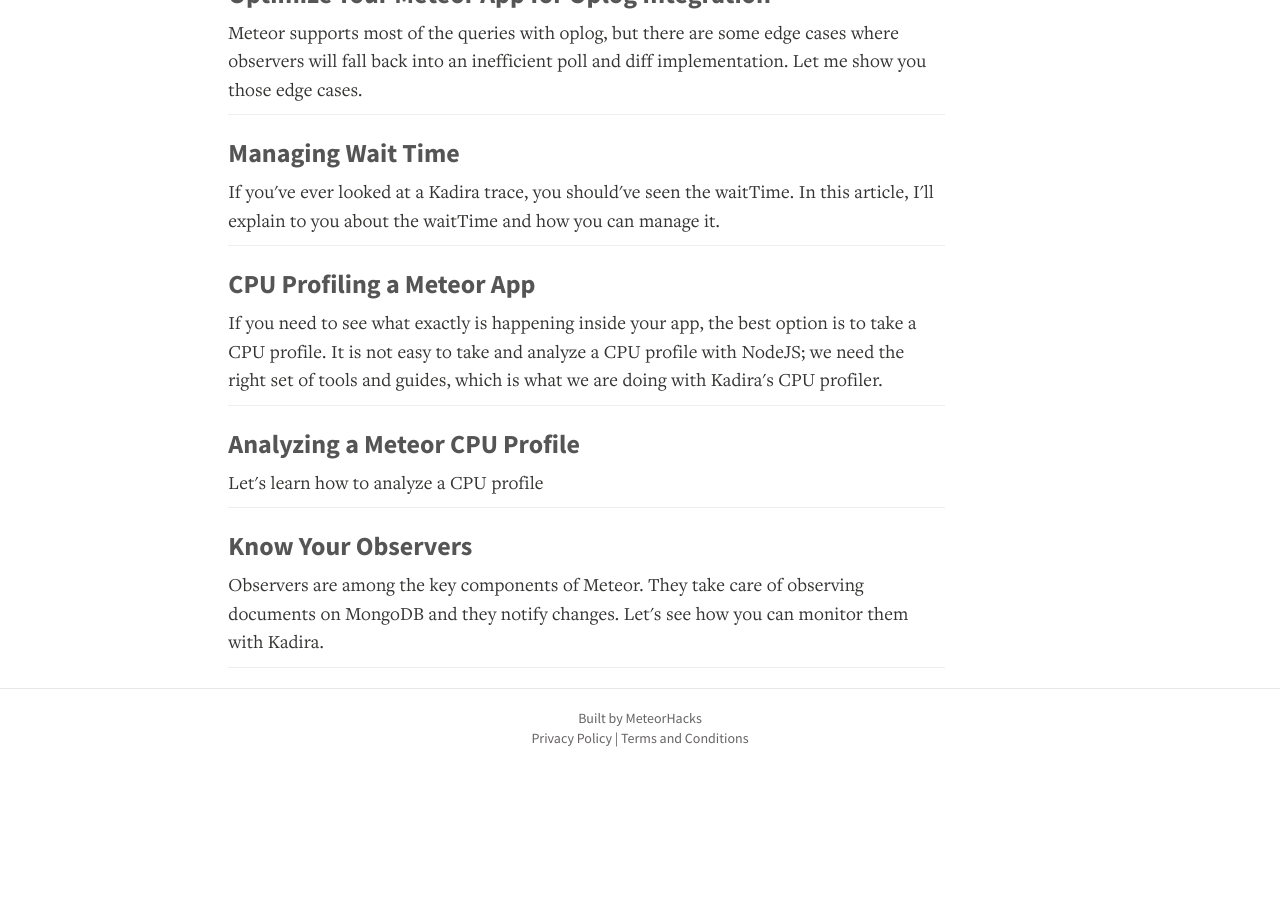
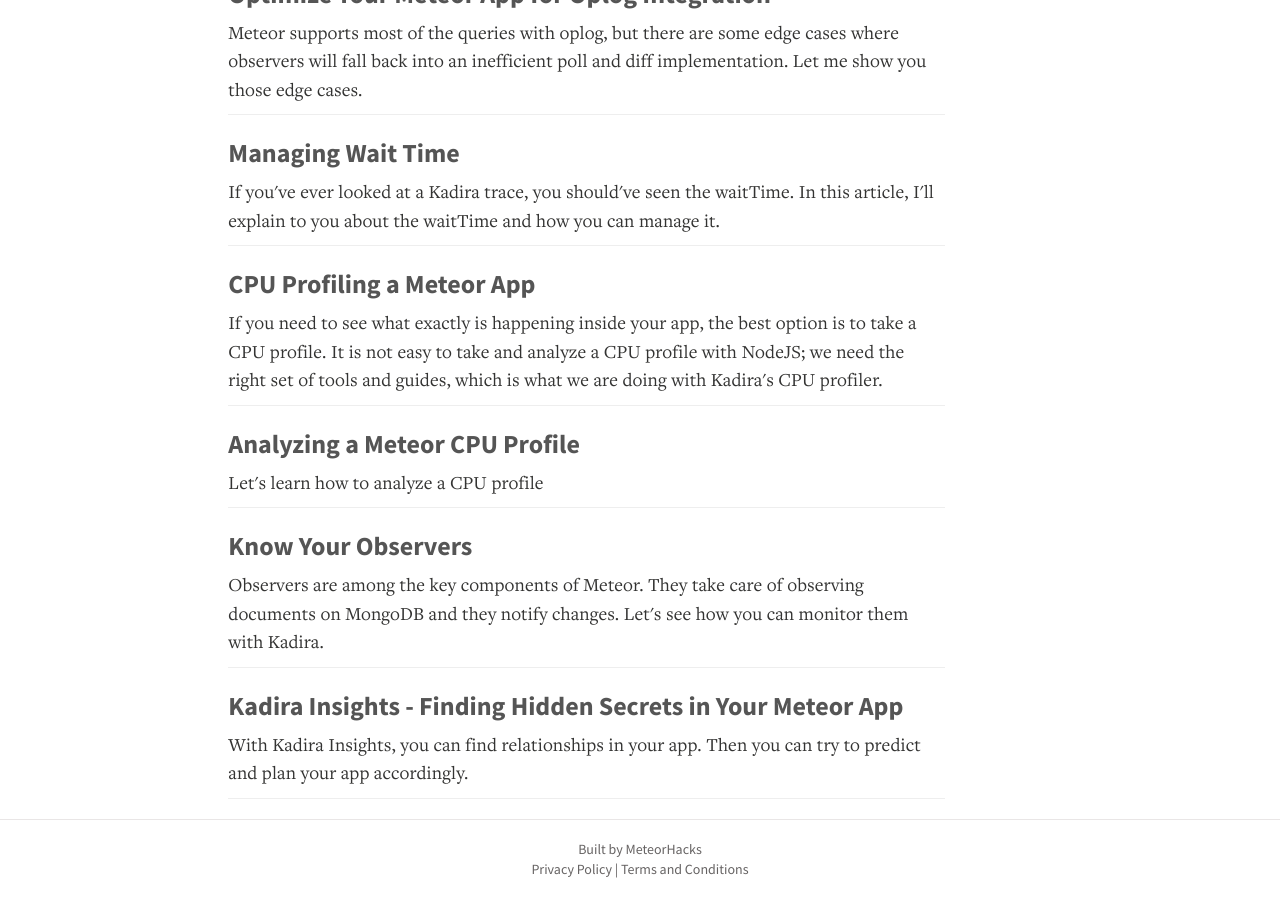
Before and after one commit to kadiraio/kadiraio.github.io, a Jekyll site: the page built from academy/index.html, in a window 1280 px wide and 900 px high, scrolled down 1033 px. Built offline with Jekyll 4.4.1, drawn with Linux system fonts in a browser that asks for light colours; before the commit the page ends 1802 px from its top, so only the background shows below that; some of the changed lines change nothing that is shown.

Commit message:
added kadira-insights academy article

```diff
--- a/_data/academy.yml
+++ b/_data/academy.yml
@@ -54,3 +54,8 @@
     date: "13, November 2014"
     link: /academy/know-your-observers
     summery: "Observers are among the key components of Meteor. They take care of observing documents on MongoDB and they notify changes. Let's see how you can monitor them with Kadira."
+  -
+    title: "Kadira Insights - Finding Hidden Secrets in Your Meteor App"
+    date: "5, January 2015"
+    link: /academy/kadira-insights
+    summery: "With Kadira Insights, you can find relationships in your app. Then you can try to predict and plan your app accordingly."
--- /dev/null
+++ b/_posts/academy/2015-01-05-kadira-insights.md
@@ -0,0 +1,77 @@
+---
+layout: academy_post
+title: Kadira Insights - Finding Hidden Secrets in Your Meteor App
+permalink: /academy/kadira-insights
+---
+
+We keep a huge amount of data about your application as metrics. Even though they are just metrics, you can use them to identify patterns in your app. You can use **Kadira Insights** to play around with those metrics and find hidden secrets.
+
+![Kadira Insights - CPU Usage vs Active Sessions](https://cldup.com/frEDl-6BNQ.png)
+
+Kadira Insights can find relationships in your application and make predictions based on those relationships. Thus, you can use it as a capacity planning tool. There are many things you can do with those relationships.
+
+Watch the following video. It's an overview of how to use Kadira Insights. After you’ve seen it, I'll show you what kind of insights you can derive.
+
+<iframe width="853" height="480" src="//www.youtube.com/embed/Xnd2Sa4s4Uk" frameborder="0" allowfullscreen="1">
+</iframe>
+
+## Finding Relationships
+In this guide, I’ll use [BulletProof Meteor](https://bulletproofmeteor.com/)’s web app as an example.
+
+First, we will try to find some relationships between metrics in that app. Let's begin.
+
+**What is responsible for the CPU utilized by the app?**
+
+![Kadira Insights - Active Sessions vs CPU Usage](https://cldup.com/vauPjUquL3.png)
+
+For the above, we will try to relate active sessions and average CPU usage. And there is a very strong relationship (see the correlation coefficient value, which is very close to 1).
+
+Next, look at the slope of the line. We can see that CPU usage is increasing with the number of active sessions. You can also try to relate sub rate and created observers with CPU usage. By doing so you will see some other relations also.
+
+**What we can derive from the above relationship?**
+
+With this information, we now know that active session, sub rate and some other factors are responsible for the CPU usage directly. If we can reduce the sub rate somehow, that’ll reduce the CPU usage. Likewise, we can take decisions based on the derived information.
+
+Likewise, you can get answers for questions like these as well:
+
+* Does my application require more RAM?
+* Is there any relationship between the number of active sessions and RAM?
+* Is there any relationship between RAM and CPU usage?
+
+## Capacity Planning
+
+Another useful aspect of Kadira Insights is that it can be used for capacity planning. Let me show you how.
+
+First, let's try to relate CPU usage and RAM.
+
+![Kadira Insights - CPU Usage vs RAM](https://cldup.com/b3fZ1jv6kM.png)
+
+Those two also have a strong relationship. This app is hosted on modulus.io and I know from experience that 6% CPU is the maximum this app can reach. (That’s  because modulus.io gives us a shared VM and its CPU usage is capped at ~6%.)
+
+So, now let's try to make some predictions. Based on the above, even if our app uses the maximum CPU, it will only need 227 MB of RAM. But one instance of modulus has 396 MB of RAM. Hence, we know that we need more CPU rather than more RAM. Maybe we can move into another cloud that offers more CPU.
+
+Now, let's try to do the capacity planning. Try to relate **active sessions and CPU usage**.
+
+![Kadira Insights - Predictions](https://cldup.com/GYACx25KyE.png)
+
+Based on this, we can only have 232 active sessions inside one instance.So, we can predict how many instances we need to handle a given load.
+
+## Activity Reports with Trends
+
+Another useful feature of Kadira Insights is its ability to track trends for almost all the metrics.
+
+The following chart shows the distribution of CPU usage over a day for the last month.
+
+![Kadira Insights - CPU Usage by day for the last month](https://cldup.com/_6BYxKu8P6.png)
+
+Likewise, with trends we can get answers for the following questions:
+
+* Which days are my users busy?
+* How much RAM is needed at the weekend?
+* When I do get more errors?
+
+---
+
+These use cases are just a few uses of Kadira Insights. Now you can mix and match all kinds of metric and discover hidden secrets about your app.
+
+Just visit your app and click on the "Insights" button. This is available for all the users with Pro or higher [plans](https://kadira.io/pricing.html). If you don't have a Pro plan, you can start one week trial to try out Kadira Insights.
```
